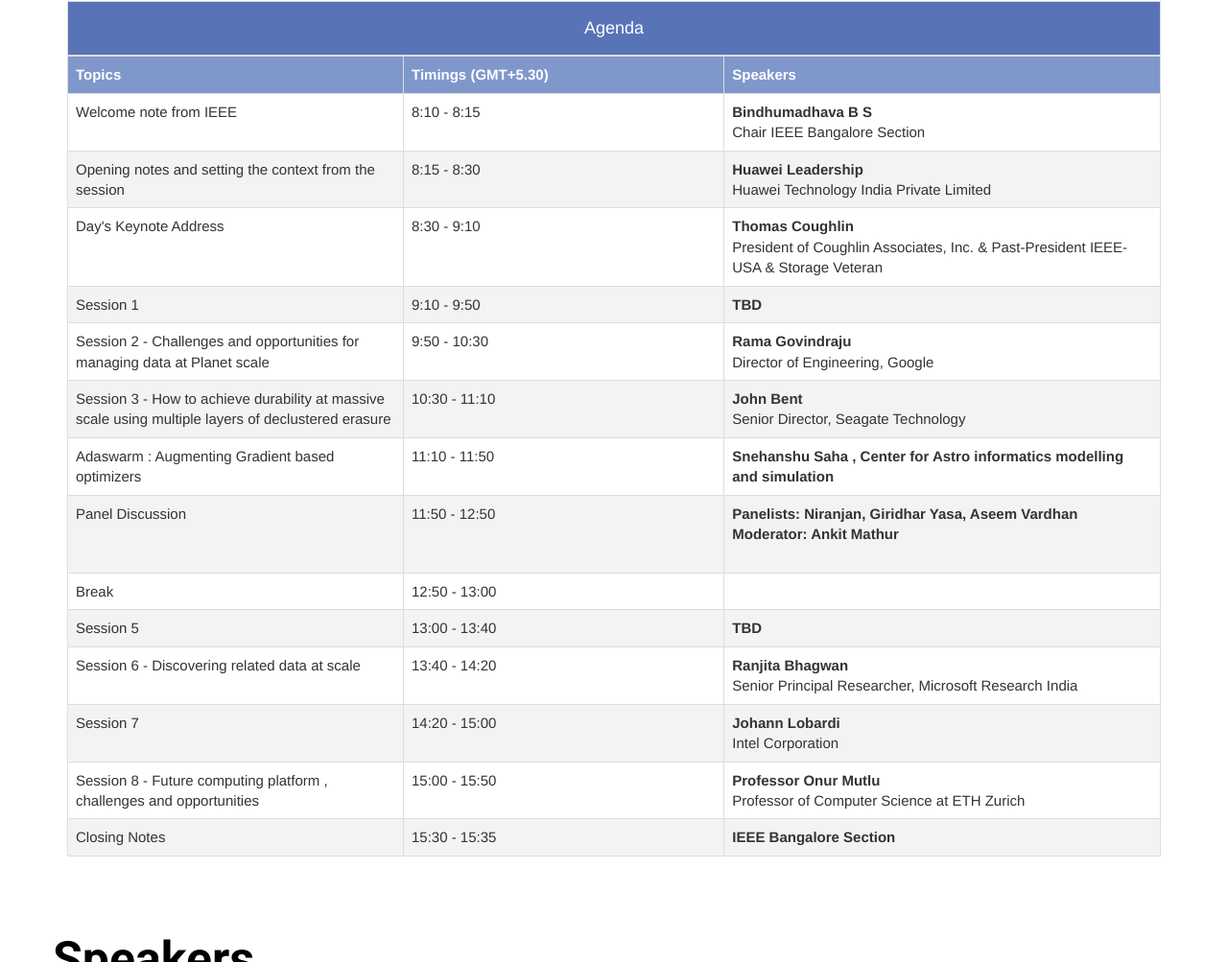
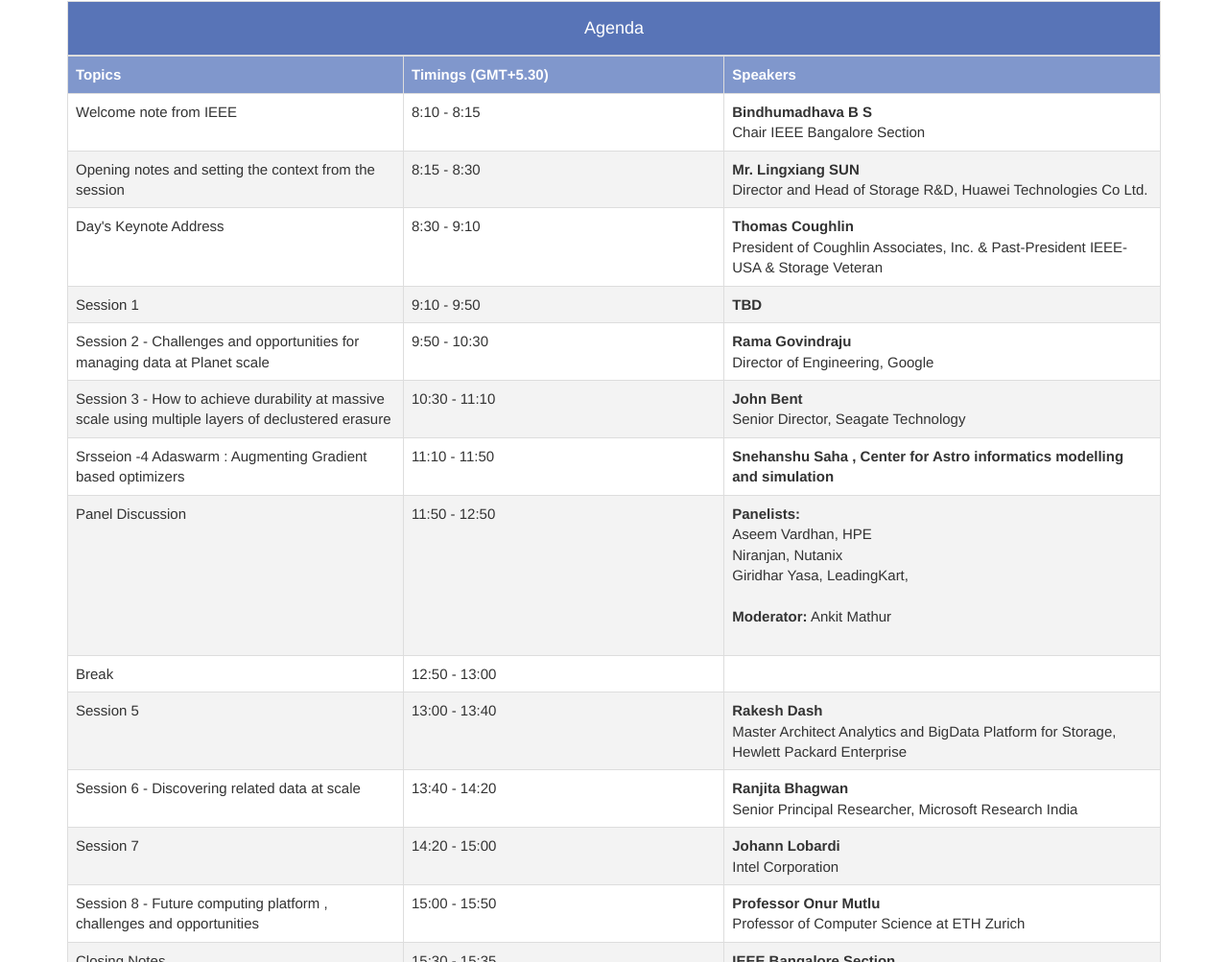
Before and after one commit to KetanKeshav/DSS-Winter-Symposium, a plain HTML site: page index.html in a window 1280 px wide. Shown: the part 1330-2333 px from the top of the page at 96% size. Drawn offline with nearby package versions, Linux system fonts and the light colour scheme.

Commit message:
Schedule update

```diff
--- a/index.html
+++ b/index.html
@@ -1462,7 +1462,7 @@
                <tr>
 				<td>Opening notes and setting the context from the session</td>
                 <td>8:15 - 8:30</td>
-                <td><b>Huawei Leadership</b><br>Huawei Technology India Private Limited</td>
+                <td><b>Mr. Lingxiang SUN</b><br>Director and Head of Storage R&D, Huawei Technologies Co Ltd.</td>
               </tr>
               <tr>
 				<td>Day's Keynote  Address</td>
@@ -1485,14 +1485,14 @@
 				<td><b>John Bent</b> <br>Senior Director, Seagate Technology</td>
               </tr>
               <tr>
-				<td>Adaswarm : Augmenting Gradient based optimizers</td>
+				<td>Srsseion -4 Adaswarm : Augmenting Gradient based optimizers</td>
 				<td>11:10 - 11:50</td>
                 <td><b>Snehanshu Saha , Center for Astro informatics modelling and simulation </b><br></td>
               </tr>
               <tr>
 				<td>Panel Discussion</td>
 				<td>11:50 - 12:50</td>
-                <td><b>Panelists: Niranjan, Giridhar Yasa, Aseem Vardhan <br>Moderator: Ankit Mathur<br><br></b></td>
+                <td><b>Panelists:</b> <br>Aseem Vardhan, HPE<br> Niranjan, Nutanix<br> Giridhar Yasa, LeadingKart, <br><br><b>Moderator:</b> Ankit Mathur<br><br></td>
               </tr>
               <tr>
 				<td>Break</td>
@@ -1502,7 +1502,7 @@
               <tr>
 				<td>Session 5</td>
 				<td>13:00 - 13:40</td>
-                <td><b>TBD</b><br></td>
+                <td><b>Rakesh Dash</b><br>Master Architect Analytics and BigData Platform for Storage, Hewlett Packard Enterprise</td>
               </tr>
               <tr>
 				<td>Session 6 - Discovering related data at scale</td>
```
